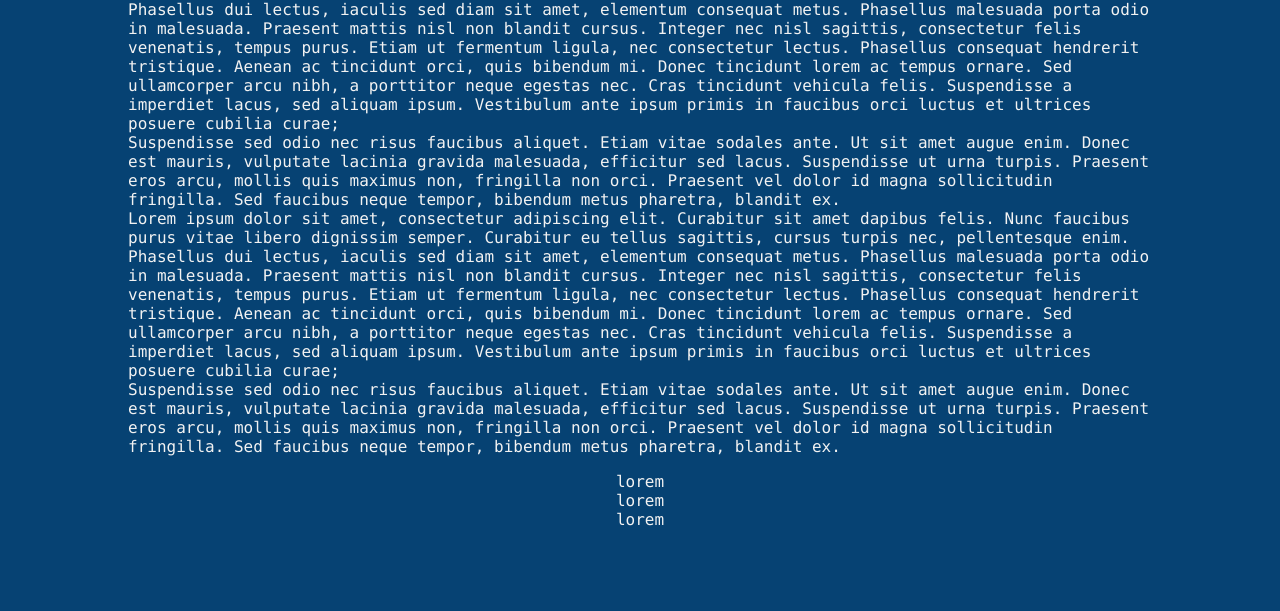
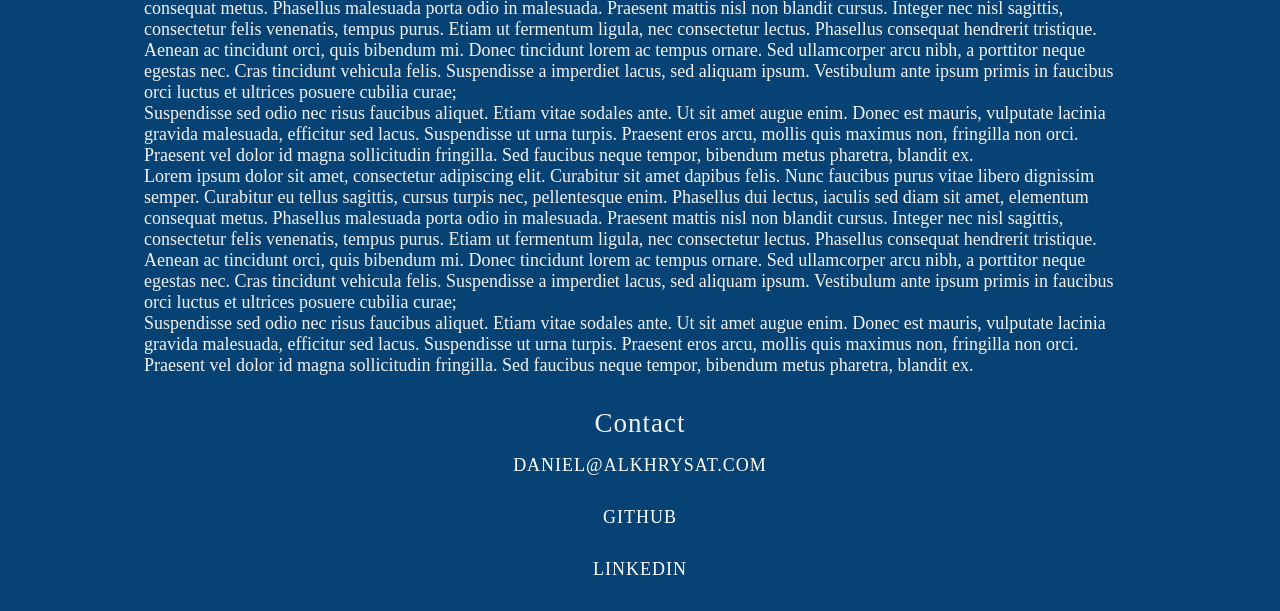
Before and after one commit to alkhdaniel/awesome-portfolio, a Gatsby site: page / in a window 1280 px wide. Shown: the part 697-1308 px from the top of the page. Before the commit the page ends 1226 px from the top, so only its background shows below. Built offline with nearby package versions, Linux system fonts and the light colour scheme; Gatsby itself is replaced by a stand-in of ours.

Commit message:
header tweaks

```diff
--- a/src/components/about.tsx
+++ b/src/components/about.tsx
@@ -6,7 +6,7 @@ const AboutContainer = styled.div`
     margin:auto;
     padding:var(--padding)
 `;
-const Title = styled.h1`
+const Title = styled.h2`
     text-align:center;
     font-family: 'Segoe ui', sans-serif;
     color: var(--titleColor)
--- /dev/null
+++ b/src/components/contact.tsx
@@ -0,0 +1,36 @@
+import React from 'react'
+import styled from "styled-components"
+
+const ContactContainer = styled.div`
+    width: var(--mainWidth);
+    margin:auto;
+    padding:var(--padding)
+`;
+const Title = styled.h2`
+    text-align:center;
+    color: var(--titleColor)
+`;
+const ContactList = styled.div`
+    display:flex;
+    flex-flow:column;
+    align-items:center;
+    line-height:2rem;
+`;
+
+const Contact = styled.div`
+`;
+
+
+const Header = ({ links }) => {
+  return (
+    <ContactContainer>
+        <Title>Contact</Title>
+        <ContactList>
+            {links.map((link) =>
+                <a href={link.url}>{link.text}</a>
+            )}
+        </ ContactList>
+    </ContactContainer>
+    )
+}
+export default Header
--- a/src/components/header.tsx
+++ b/src/components/header.tsx
@@ -25,7 +25,7 @@ const Sky = styled.div`
 	}
 `;
 
-const Title = styled.h1`
+const Title = styled.div`
 	top:30%;
 	max-height:30%;
 	position:relative;
@@ -66,9 +66,8 @@ const Water = styled.div`
 	}
 `;
 
-const Name = styled.div`
+const Name = styled.h1`
 	& {
-		font-size:2rem;
 		z-index:3;
 	}
 	/*&:before {
@@ -123,8 +122,7 @@ const Name = styled.div`
 `;
 
 
-const Industry = styled.div`
-	font-size:1.5rem
+const Industry = styled.h2`
 `;
 
 
--- a/src/pages/index.tsx
+++ b/src/pages/index.tsx
@@ -1,29 +1,99 @@
 import React from "react"
 import Header from "../components/header"
 import About from "../components/about"
+import Contact from "../components/contact"
 import styled, { createGlobalStyle } from "styled-components"
 
 // styles
 const GlobalStyle = createGlobalStyle`
 	/*dark theme*/
 	:root {
+		--font: "Roboto, sans-serif";
+		--headerFont: "Segoe ui, sans-serif";
+		--base-scale:calc(100vw / 150);
+		--h1Size: max(2rem, min(3.6rem, calc(var(--base-scale) * 4)));
+		--h2Size: max(1.5rem, min(2.75rem, calc(var(--base-scale) * 3)));
+		--headerSize: ""
 	    --mainWidth: auto;
 	    --headerColor: #dadbdc;
 	    --titleColor: #f2f2f2;
 	    --textColor: #f2f2f2;
 	    --backgroundColor: #064273;
 	    --sunPosition: 0px;
+	    --linkColor: #F0A040;
 	    --padding: 16px;
 	}
 	* {
+		box-sizing: border-box;
 		margin:0;
 		padding:0;
 	}
     html {
-		font-family: Consolas, monaco, monospace;
+		font-family: var(--font);
         color: var(--textColor);
         background-color: var(--backgroundColor);
     }
+    h1, h2, h3 {
+    	font-family: var(--headerFont);
+    }
+    h1 {
+    	font-size:var(--h1Size);
+    	font-weight:600;
+    	letter-spacing:2px;
+    }
+    h2 {
+    	font-size:var(--h2Size);
+    	font-weight:500;
+    	letter-spacing:1px;
+    }
+	a {
+		padding: 0px 0;
+		margin: 8px 0;
+		color: #237546;
+		text-shadow: none;
+		-webkit-transition: color 0.3s;
+		-moz-transition: color 0.3s;
+		transition: color 0.3s;
+		position: relative;
+		color: #fff;
+		text-decoration: none;
+		outline: none;
+		text-transform: uppercase;
+		letter-spacing: 1px;
+		font-size:1rem
+	}
+
+	a::before, a::after {
+		position: absolute;
+		left: 0;
+		width: 100%;
+		height: 2px;
+		background: #fff;
+		content: '';
+		opacity: 0;
+		transition: opacity 0.3s, transform 0.3s;
+		transform: translateY(-10px);
+	}
+	a::before {
+		top: 0;
+		transform: translateY(-4px);
+	}
+	a::after {
+		bottom: 0;
+		transform: translateY(4px);
+	}
+
+	a:hover {
+		color: #fff;
+	}
+	a:hover::before, a:hover::after {
+		opacity: 1;
+		transform: translateY(0px);
+	}
+
+
+
+
     @media only screen and (min-width: 900px) {
 		:root {
 			--mainWidth: 880px;
@@ -32,6 +102,7 @@ const GlobalStyle = createGlobalStyle`
 
 	@media only screen and (min-width: 1200px) {
 		:root {
+			font-size:18px;
 			--mainWidth: 1024px;
 		}
 	}
@@ -47,20 +118,16 @@ const Content = styled.div`
 const Footer = styled.div`
 `;
 
-const Skills = styled.div`
-`;
-const Projects = styled.div`
-`;
-const Education = styled.div`
-`;
 
 // data
 const pageTitle = "Daniel Al-Khrysat - Portfolio";
 const name = "Daniel Al-Khrysat";
 const industry = "Front End Developer";
+const contactLinks = [
+	{"text":"daniel@alkhrysat.com", "url":"mailto:daniel@alkhrysat.com"},
+	{"text":"github","url":"https://github.com/alkhdaniel"},
+	{"text":"linkedin","url":"https://www.linkedin.com/in/daniel-alkhrysat/"}]
 const skills = ["JavaSript", "React"];
-const projects = [];
-const education = [];
 
 // markup
 const AwesomePortfolio = () => {
@@ -69,23 +136,11 @@ const AwesomePortfolio = () => {
 			<GlobalStyle />
 			<main>
 				<title>{pageTitle}</title>
-				<NavBar>
-				</NavBar>
+				<NavBar />
 				<Header name={name} industry={industry}/>
 				<About />
-				<Content>
-					<Skills>
-					lorem
-					</Skills>
-					<Projects>
-					lorem
-					</Projects>
-					<Education>
-					lorem
-					</Education>
-				</Content>
-				<Footer>
-				</Footer>
+				<Contact links={contactLinks} />
+				<Footer />
 			</main>
 		</>
 	)
```
